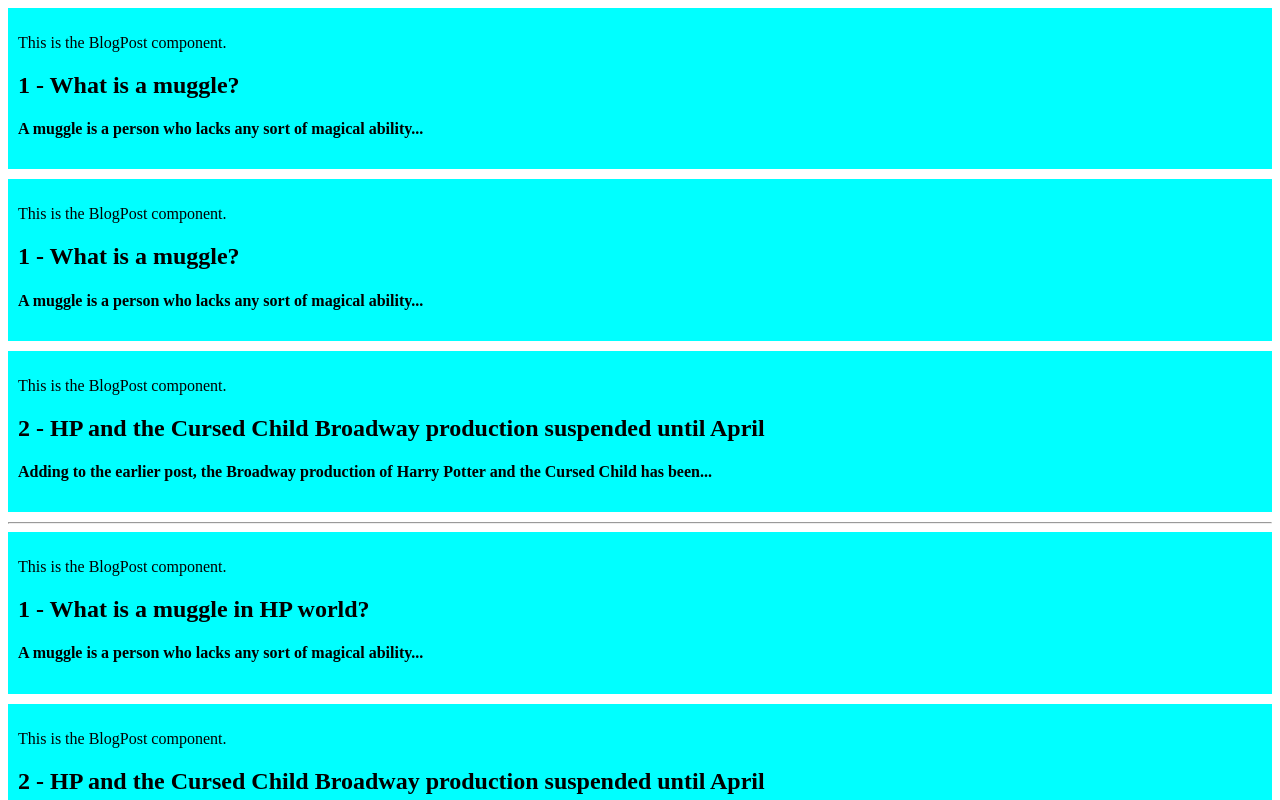
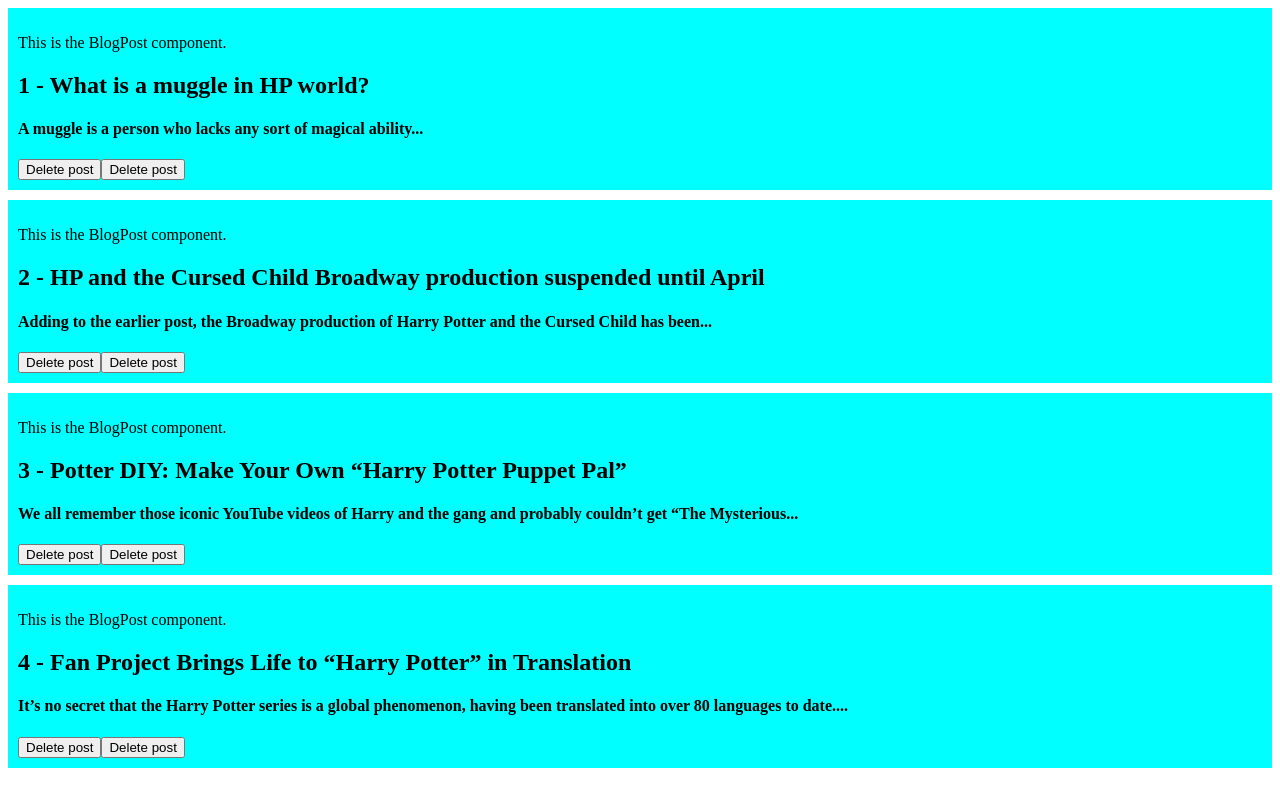
Before and after one commit to HebertAlv/learnvue3, a Vue app: page / in a window 1280 px wide. Shown: the top 800 px of the page. Built offline with nearby package versions, Linux system fonts and the light colour scheme.

Commit message:
component events

```diff
--- a/src/App.vue
+++ b/src/App.vue
@@ -1,56 +1,15 @@
 <template>
-  <!-- Passing data to child component through custom attributes. -->
-  <BlogPost
-    id="1"
-    blogPostTitle="What is a muggle?"
-    blogPostContent="A muggle is a person who lacks any sort of magical ability..."
-  >
-  </BlogPost>
-
-  <!-- Technically, you can use camelCase when passing props to a child component. However, the convention is using kebab-case to align with HTML attributes. -->
-  <BlogPost
-    id="1"
-    blog-post-title="What is a muggle?"
-    blog-post-content="A muggle is a person who lacks any sort of magical ability..."
-  >
-  </BlogPost>
-
-  <!-- We can use v-bind to pass data in parent component to child component. -->
-  <BlogPost
-    :id="blogPostId"
-    :blog-post-title="blogPostTitle"
-    :blog-post-content="blogPostContent"
-  ></BlogPost>
-
-  <hr />
-
   <BlogPost
     v-for="post in posts"
     :key="post.id"
-    :id="post.id"
-    :blog-post-title="post.blogPostTitle"
-    :blog-post-content="post.blogPostContent"
+    v-bind="post"
+    @delete-blog-post="processDeletion"
   ></BlogPost>
-  <!-- Think about this, what if a blog post have 10 properties to display, e.g. publish date, author, number of likes etc. This will make the above BlogPost element very lengthy. -->
-
-  <hr />
-
-  <!-- Binding multiple properties using an object. -->
-  <BlogPost v-for="post in posts" :key="post.id" v-bind="post"></BlogPost>
 </template>
 
 <script setup>
-import BlogPost from '@/BlogPost.vue'
 import { ref } from 'vue'
-
-let blogPostId = ref(2)
-let blogPostTitle = ref(
-  'HP and the Cursed Child Broadway production suspended until April'
-)
-let blogPostContent = ref(
-  'Adding to the earlier post, the Broadway production of Harry Potter and the Cursed Child has been...'
-)
-
+import BlogPost from './BlogPost.vue'
 let posts = ref([
   {
     id: 1,
@@ -78,6 +37,12 @@
       'It’s no secret that the Harry Potter series is a global phenomenon, having been translated into over 80 languages to date....'
   }
 ])
+
+// The second argument from the BlogPost’s emit method will be passed as the first parameter of this method.
+function processDeletion(id) {
+  let index = posts.value.findIndex((item) => item.id == id)
+  posts.value.splice(index, 1)
+}
 </script>
 
 <style scoped></style>
--- a/src/BlogPost.vue
+++ b/src/BlogPost.vue
@@ -3,9 +3,10 @@
       <p>
         {{ message }}
       </p>
-      <!-- Display the id, title, and content of a blog post. -->
       <h2>{{ id }} - {{ blogPostTitle }}</h2>
       <h4>{{ blogPostContent }}</h4>
+      <button @click="$emit('delete-blog-post', id)">Delete post</button>
+      <button @click="emitDeletePostEvent(id)">Delete post</button>
     </div>
   </template>
 
@@ -13,13 +14,12 @@
   import { ref } from 'vue'
 
   let message = ref('This is the BlogPost component.')
-  const props = defineProps(['id', 'blogPostTitle', 'blogPostContent'])
-  // console.log(props.blogPostTitle)
-  // defineProps({
-  //   id: Number,
-  //   blogPostTitle: String,
-  //   blogPostContent: String
-  // })
+  defineProps(['id', 'blogPostTitle', 'blogPostContent'])
+
+  const emit = defineEmits(['delete-blog-post'])
+  function emitDeletePostEvent(id) {
+    emit('delete-blog-post', id)
+  }
   </script>
 
   <style scoped>
```
